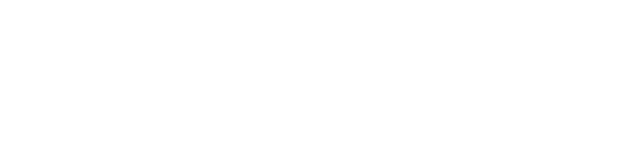
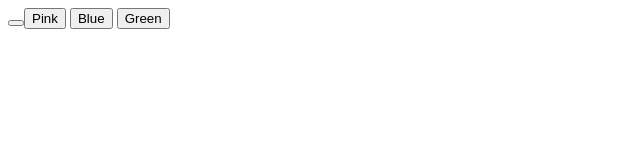
Before and after one commit to Oliv-19/OP_img_dropdown, a plain HTML site: page index.html in a window 1280 px wide. Shown: the whole page, without its empty margins (0-640 px from the left). Drawn offline with Linux system fonts and the light colour scheme.

Commit message:
Deploy dropdown html

```diff
--- a/index.html
+++ b/index.html
@@ -1 +1,19 @@
-<head><script defer src="main.js"></script></head>
+<!DOCTYPE html>
+<html lang="en">
+<head>
+    <meta charset="UTF-8">
+    <meta name="viewport" content="width=device-width, initial-scale=1.0">
+    <title>Document</title>
+<script defer src="main.js"></script></head>
+<body>
+    <section id="dropdown">
+        <div class="dropdownContainer">
+            <button id="btn_toggle">
+                <button id="option_1">Pink</button>
+                <button id="option_2">Blue</button>
+                <button id="option_3">Green</button>
+            </button>
+        </div>
+    </section>
+</body>
+</html>
```
